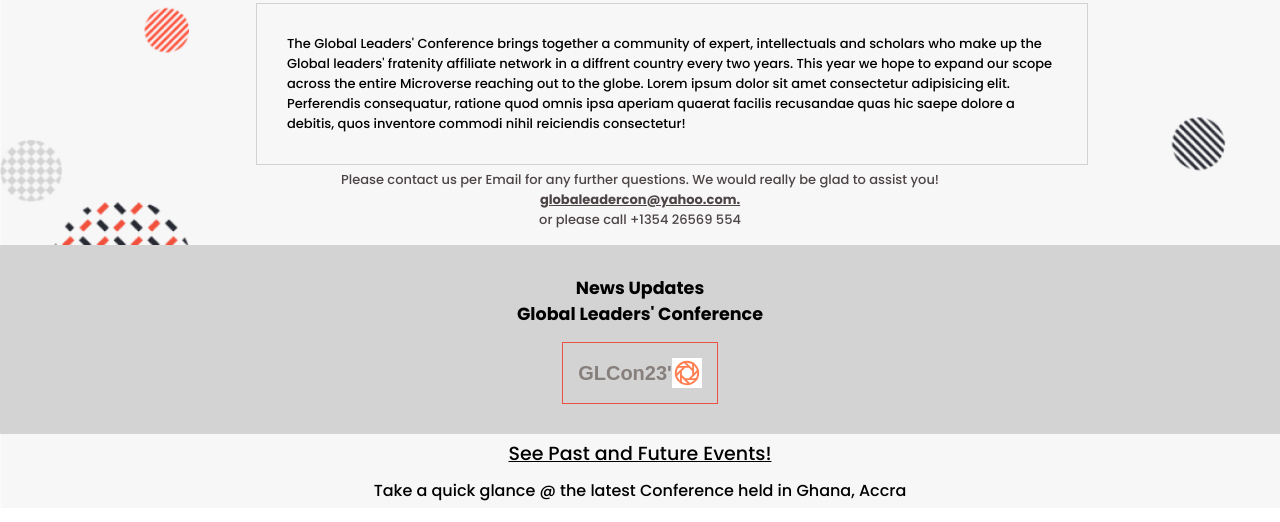
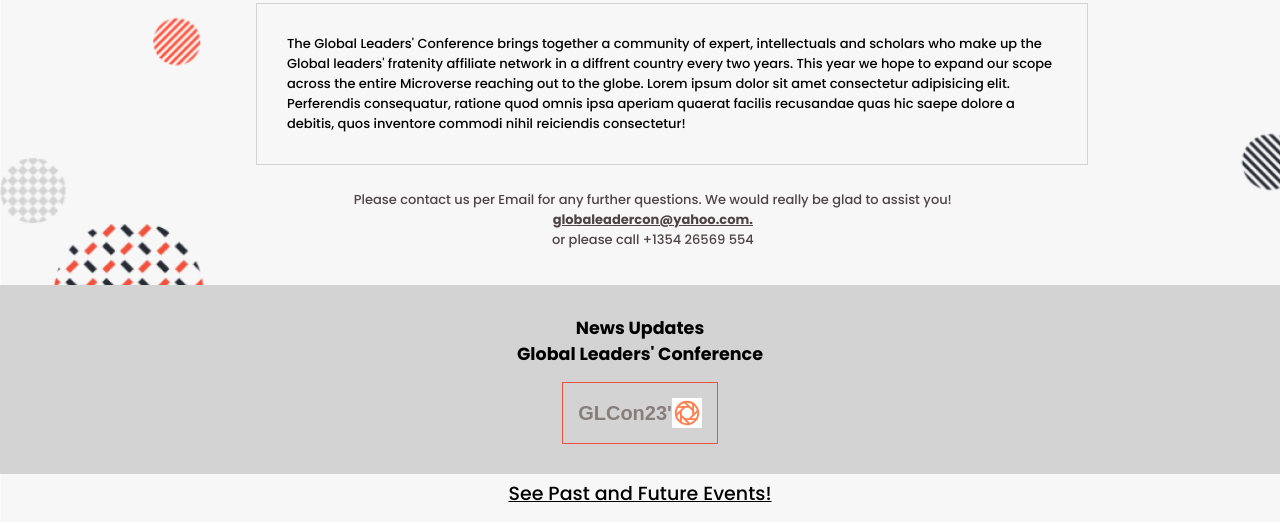
Before and after one commit to Mike47ip/JavascriptCapstone, a website: page new_tab/about.html in a window 1280 px wide. Shown: the part 259-781 px from the top of the page. Drawn offline with nearby package versions, Linux system fonts and the light colour scheme; a web font is replaced by a local one.

Commit message:
Align items in about section

```diff
--- a/css_folder/style.css
+++ b/css_folder/style.css
@@ -649,7 +649,6 @@ hr {
   border: 1px solid #d3d3d3;
   width: 65%;
   margin-left: 20%;
-
 }
 
 .contactSec {
@@ -660,8 +659,11 @@ hr {
   justify-content: center;
   flex-direction: column;
   align-items: center;
+  text-align: center !important;
   color: #4d4545;
-  text-align: center;
+  width: 70%;
+  padding: 20px;
+  margin-left: 16%;
 }
 
 .News {
```
